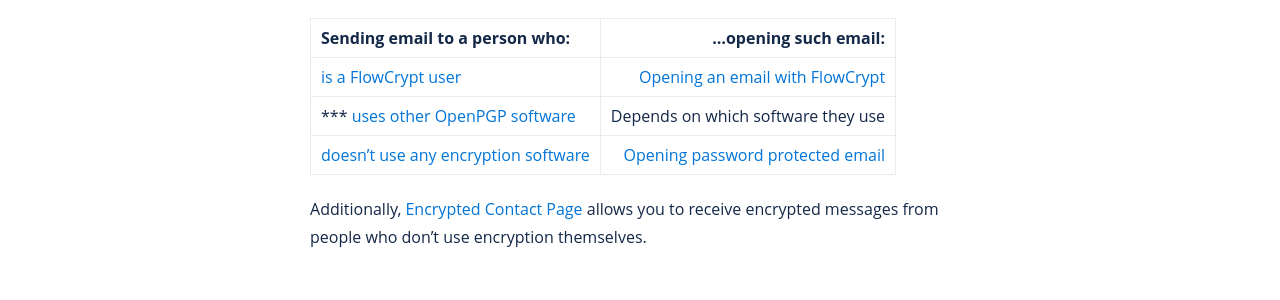
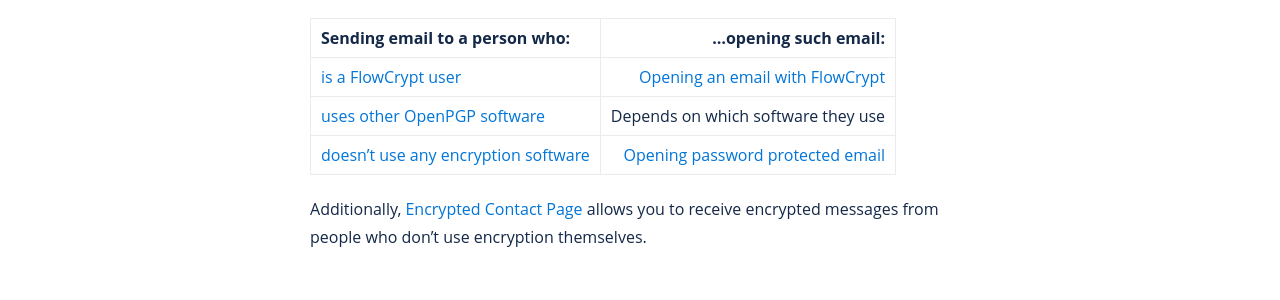
Before and after one commit to prep-gh/flowcrypt-docs, a Jekyll site: the page built from _pages/guide/send-and-receive/index.md, in a window 1280 px wide. Shown: the part 352-652 px from the top of the page. Built offline with Jekyll 4.4.1, drawn with Linux system fonts in a browser that asks for light colours; nearby versions of some CDN libraries; library files that are not in the unit come from our copies.

Commit message:
fixed formatting

```diff
--- a/_pages/guide/send-and-receive/index.md
+++ b/_pages/guide/send-and-receive/index.md
@@ -13,7 +13,7 @@
 | Sending email to a person who: | ...opening such email: |
 |:---|---:
 | [is a FlowCrypt user](send-to-flowcrypt.html) | [Opening an email with FlowCrypt](open-email-with-flowcrypt.html) |
-| *** [uses other OpenPGP software](send-to-other-pgp-software.html) | Depends on which software they use |
+| [uses other OpenPGP software](send-to-other-pgp-software.html) | Depends on which software they use |
 | [doesn't use any encryption software](send-password-protected.html) | [Opening password protected email](open-password-protected.html) |
 
 Additionally, [Encrypted Contact Page](encrypted-contact-page.html) allows you to receive encrypted messages from people who don't use encryption themselves.
```
